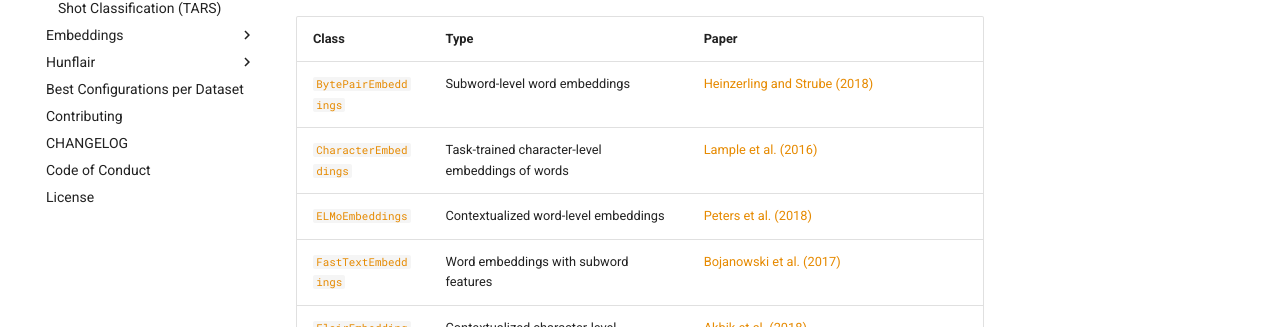
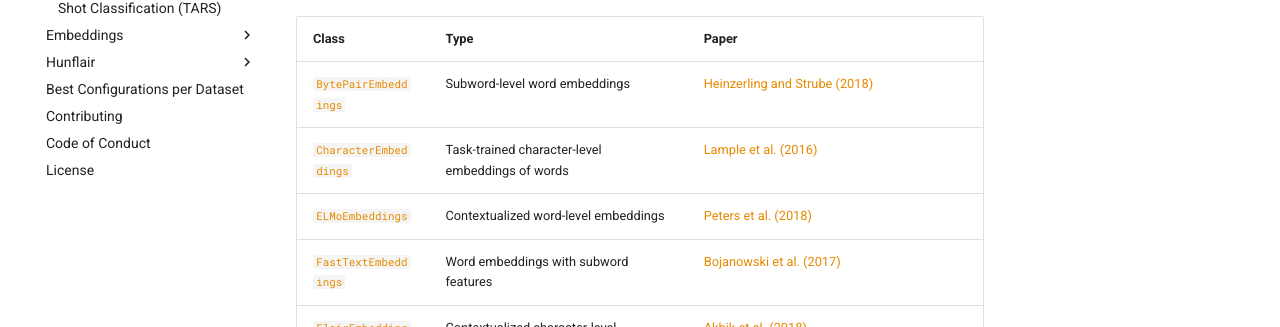
Before and after one commit to flairNLP/flair, an MkDocs documentation site: the page built from resources/docs/TUTORIAL_4_ELMO_BERT_FLAIR_EMBEDDING.md, in a window 1280 px wide. Shown: the part 517-844 px from the top of the page. Built offline with MkDocs 1.6.1 and Material for MkDocs 9.7.7, drawn with Linux system fonts in a browser that asks for light colours.

Commit message:
no changelog

```diff
--- a/mkdocs.yml
+++ b/mkdocs.yml
@@ -33,7 +33,6 @@ nav:
     - HUNFLAIR_TUTORIAL_2_TRAINING.md
   - EXPERIMENTS.md
   - Contributing: CONTRIBUTING.md
-  - CHANGELOG: CHANGELOG.md
   - Code of Conduct: CODE_OF_CONDUCT.md
   - License: https://github.com/flairNLP/flair/blob/8f9b2dc0ed199dcb0b8b8dc54478f81545ef6414/LICENSE
 
```
